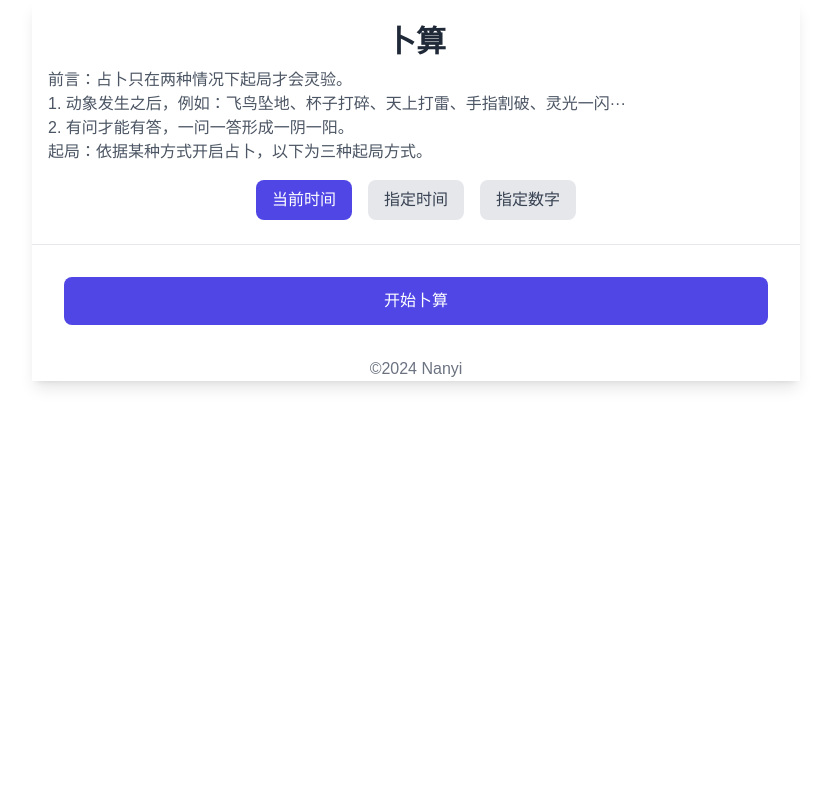
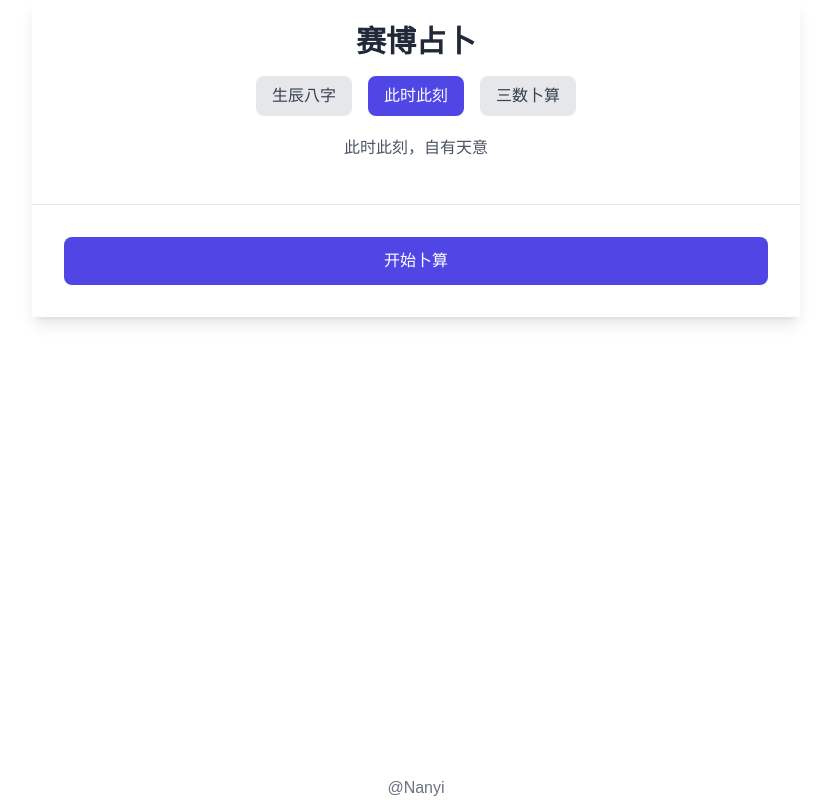
Before and after one commit to nanyishixiong/cool-gift, a Next.js app: page /divination/main in a window 1280 px wide. Shown: the whole page, without its empty margins (224-1055 px from the left). Built offline with nearby package versions, Linux system fonts and the light colour scheme.

Commit message:
style: 优化样式

```diff
--- /dev/null
+++ b/app/components/Shake.tsx
@@ -0,0 +1,17 @@
+import { motion } from 'framer-motion';
+export const GlitchText = ({ children }: { children: React.ReactNode }) => (
+  <motion.span
+    className="inline-block"
+    animate={{
+      x: [0, -2, 2, -2, 0],
+      y: [0, 2, -2, 2, 0],
+    }}
+    transition={{
+      duration: 0.5,
+      repeat: Infinity,
+      repeatType: 'reverse',
+    }}
+  >
+    {children}
+  </motion.span>
+);
--- a/app/components/StarryBackground.tsx
+++ b/app/components/StarryBackground.tsx
@@ -22,7 +22,7 @@ function Stars(props: any) {
 
 export default function StarryBackground() {
   return (
-    <div className="absolute inset-0">
+    <div className="absolute inset-0 -z-10">
       <Canvas camera={{ position: [0, 0, 1] }}>
         <Stars />
       </Canvas>
--- a/app/divination/layout.tsx
+++ b/app/divination/layout.tsx
@@ -1,9 +1,14 @@
 import type { Metadata } from 'next';
 
 export const metadata: Metadata = {
-  title: '赛博算命',
+  title: '赛博占卜',
 };
 
 export default function Layout({ children }: { children: React.ReactNode }) {
-  return children;
+  return (
+    <div className="relative min-h-screen">
+      {children}
+      <footer className="absolute bottom-0 left-0 right-0 text-center text-gray-500">@Nanyi</footer>
+    </div>
+  );
 }
--- a/app/divination/main/page.tsx
+++ b/app/divination/main/page.tsx
@@ -39,29 +39,23 @@ export default function Page() {
     <div className="flex-1">
       <div className="mx-auto max-w-3xl bg-white shadow-lg">
         <header className="sticky top-0 z-10 border-b border-gray-200 bg-white py-6 text-center">
-          <h1 className="top-0 text-3xl font-bold text-gray-800">卜算</h1>
-          <div className="mt-2 px-4 text-left text-gray-600">
-            <p>前言：占卜只在两种情况下起局才会灵验。</p>
-            <p>1. 动象发生之后，例如：飞鸟坠地、杯子打碎、天上打雷、手指割破、灵光一闪···</p>
-            <p>2. 有问才能有答，一问一答形成一阴一阳。</p>
-            <p>起局：依据某种方式开启占卜，以下为三种起局方式。</p>
-          </div>
+          <h1 className="top-0 text-3xl font-bold text-gray-800">赛博占卜</h1>
           <div className="mt-4 flex justify-center space-x-4">
+            <button
+              onClick={() => handleTabChange('time')}
+              className={`rounded-lg px-4 py-2 ${
+                tab === 'time' ? 'bg-indigo-600 text-white' : 'bg-gray-200 text-gray-700'
+              }`}
+            >
+              生辰八字
+            </button>
             <button
               onClick={() => handleTabChange('current')}
               className={`rounded-lg px-4 py-2 ${
                 tab === 'current' ? 'bg-indigo-600 text-white' : 'bg-gray-200 text-gray-700'
               }`}
             >
-              当前时间
-            </button>
-            <button
-              onClick={() => handleTabChange('time')}
-              className={`rounded-lg px-4 py-2 ${
-                tab === 'time' ? 'bg-indigo-600 text-white' : 'bg-gray-200 text-gray-700'
-              }`}
-            >
-              指定时间
+              此时此刻
             </button>
             <button
               onClick={() => handleTabChange('number')}
@@ -69,8 +63,13 @@ export default function Page() {
                 tab === 'number' ? 'bg-indigo-600 text-white' : 'bg-gray-200 text-gray-700'
               }`}
             >
-              指定数字
+              三数卜算
             </button>
+          </div>
+          <div className="my-5 text-center text-gray-600">
+            {tab === 'time' && <p>生辰八字，命中注定</p>}
+            {tab === 'current' && <p>此时此刻，自有天意</p>}
+            {tab === 'number' && <p>心之所想，三数卜万物</p>}
           </div>
         </header>
         <div className="p-8">
@@ -236,7 +235,6 @@ export default function Page() {
             </>
           )}
         </div>
-        <footer className="text-center text-gray-500">©2024 Nanyi</footer>
       </div>
     </div>
   );
--- a/app/divination/page.tsx
+++ b/app/divination/page.tsx
@@ -4,22 +4,7 @@ import React from 'react';
 import { motion } from 'framer-motion';
 import StarryBackground from '../components/StarryBackground';
 import { redirect } from 'next/navigation';
-const GlitchText = ({ children }: { children: React.ReactNode }) => (
-  <motion.span
-    className="inline-block"
-    animate={{
-      x: [0, -2, 2, -2, 0],
-      y: [0, 2, -2, 2, 0],
-    }}
-    transition={{
-      duration: 0.5,
-      repeat: Infinity,
-      repeatType: 'reverse',
-    }}
-  >
-    {children}
-  </motion.span>
-);
+import { GlitchText } from '../components/Shake';
 
 export default function Page() {
   return (
@@ -29,21 +14,19 @@ export default function Page() {
 
       <header className="z-10 mb-4 px-4 text-center md:mb-8">
         <h1 className="mb-2 text-4xl font-bold md:text-6xl">
-          <GlitchText>赛博算命</GlitchText>
+          <GlitchText>赛博占卜</GlitchText>
         </h1>
-        <p className="text-base text-cyan-300 md:text-xl">
-          欢迎来到赛博算命世界！在这里我们将利用最先进的技术来预测您的未来。
-        </p>
+        <p className="mt-5 text-base text-cyan-300 md:text-xl">你想要的答案，也许就在这里......</p>
       </header>
 
       <main className="z-10 flex flex-col items-center justify-center">
         <motion.button
-          className="mt-6 rounded-full bg-gradient-to-r from-cyan-500 to-blue-500 px-8 py-4 text-lg font-bold text-white shadow-[0_0_20px_rgba(0,255,255,0.7)] transition-all duration-300 hover:shadow-[0_0_30px_rgba(0,255,255,0.9)] md:mt-8 md:px-12 md:py-6 md:text-2xl"
+          className="mt-6 rounded-full bg-gradient-to-l from-cyan-500 px-8 py-4 text-lg font-bold text-white shadow-[0_0_20px_rgba(0,255,255,0.7)] transition-all duration-300 hover:shadow-[0_0_30px_rgba(0,255,255,0.9)] md:mt-8 md:px-12 md:py-6 md:text-2xl"
           whileHover={{ scale: 1.05 }}
           whileTap={{ scale: 0.95 }}
           onClick={() => redirect('/divination/main')}
         >
-          开始算命
+          开启占卜→
         </motion.button>
       </main>
 
```
Also changed, not shown: 1 other file (tests, documents, lock files or other folders).
